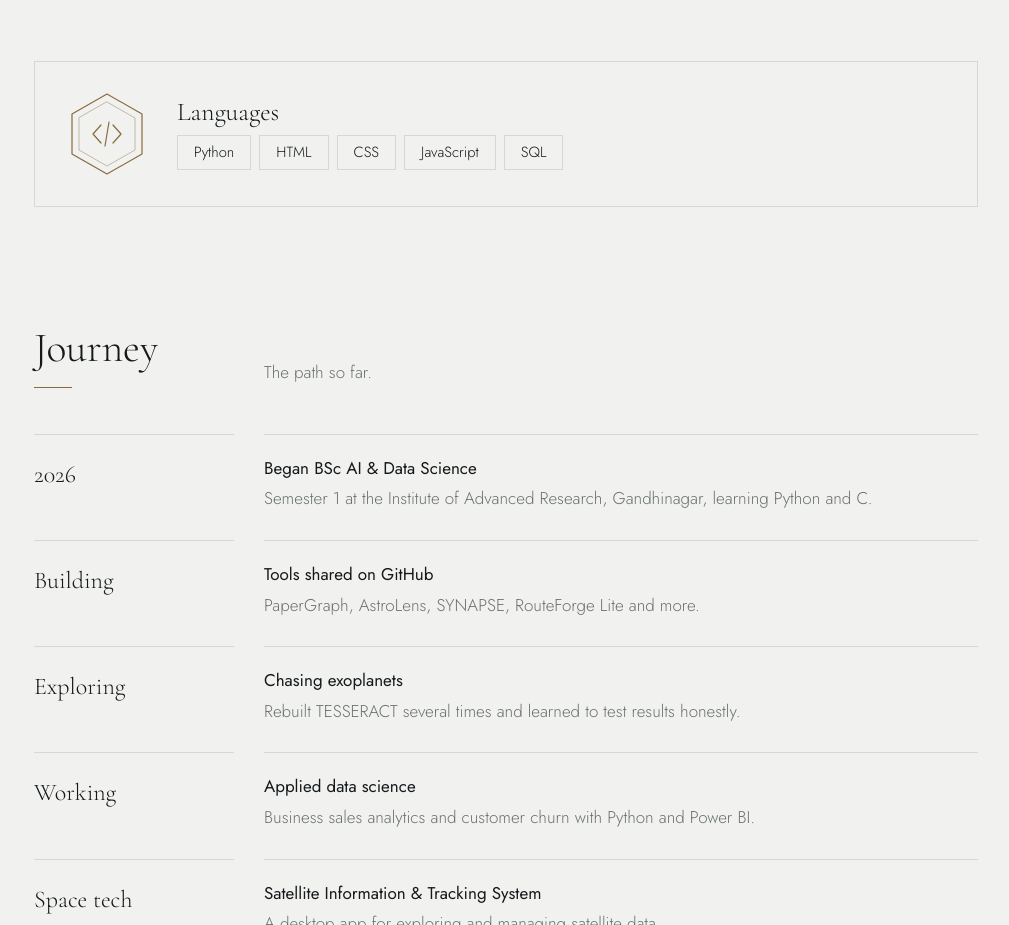
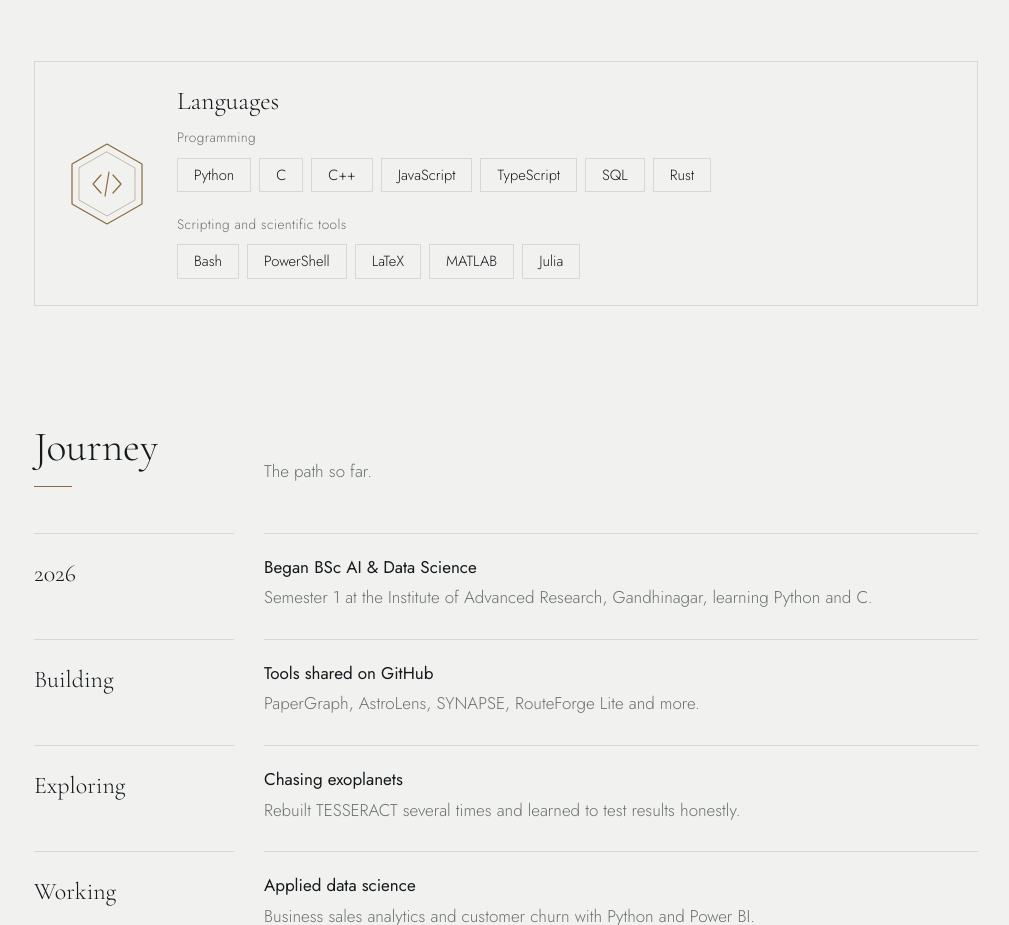
Before and after one commit to Chauhan-legacy/Chauhan-legacy.github.io, a plain HTML site: page index.html in a window 1280 px wide. Shown: the part 3661-4586 px from the top of the page, without its empty margins (134-1143 px from the left). Drawn offline with nearby package versions, Linux system fonts and the light colour scheme.

Commit message:
index.html

```diff
--- a/index.html
+++ b/index.html
@@ -105,6 +105,8 @@ footer .small{margin:40px 0 0;font-size:.85rem}
 .bar nav{min-width:0}
 .more{margin:30px 0 0}
 .actions{display:flex;flex-wrap:wrap;align-items:center;gap:18px 30px}
+.lab{margin:0 0 8px;font-size:.85rem;letter-spacing:.03em;color:var(--muted)}
+.chips+.lab{margin-top:20px}
 </style>
 </head>
 <body>
@@ -164,7 +166,9 @@ footer .small{margin:40px 0 0;font-size:.85rem}
 </div>
 <div class="lang">
 <svg viewBox="-42 -46 84 92" role="img" aria-label="Languages badge"><polygon points="0,-40 35,-20 35,20 0,40 -35,20 -35,-20"/><polygon points="0,-40 35,-20 35,20 0,40 -35,20 -35,-20" transform="scale(.8)" style="opacity:.45"/><path d="M-6 -9 L-14 0 L-6 9 M6 -9 L14 0 L6 9 M2 -12 L-2 12"/></svg>
-<div><h3>Languages</h3><div class="chips"><span>Python</span><span>HTML</span><span>CSS</span><span>JavaScript</span><span>SQL</span></div></div>
+<div><h3>Languages</h3>
+<p class="lab">Programming</p><div class="chips"><span>Python</span><span>C</span><span>C++</span><span>JavaScript</span><span>TypeScript</span><span>SQL</span><span>Rust</span></div>
+<p class="lab">Scripting and scientific tools</p><div class="chips"><span>Bash</span><span>PowerShell</span><span>LaTeX</span><span>MATLAB</span><span>Julia</span></div></div>
 </div>
 </section>
 
```
